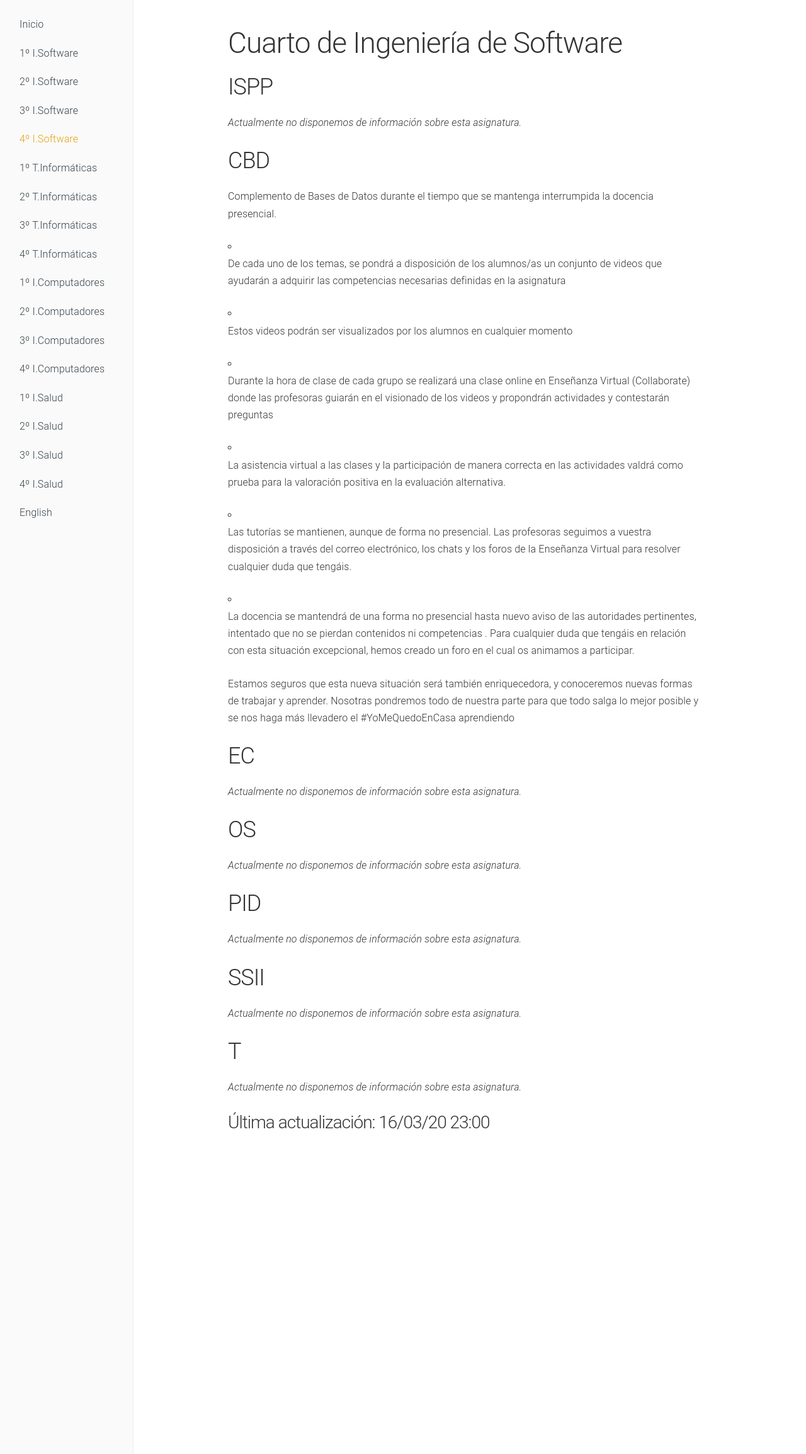
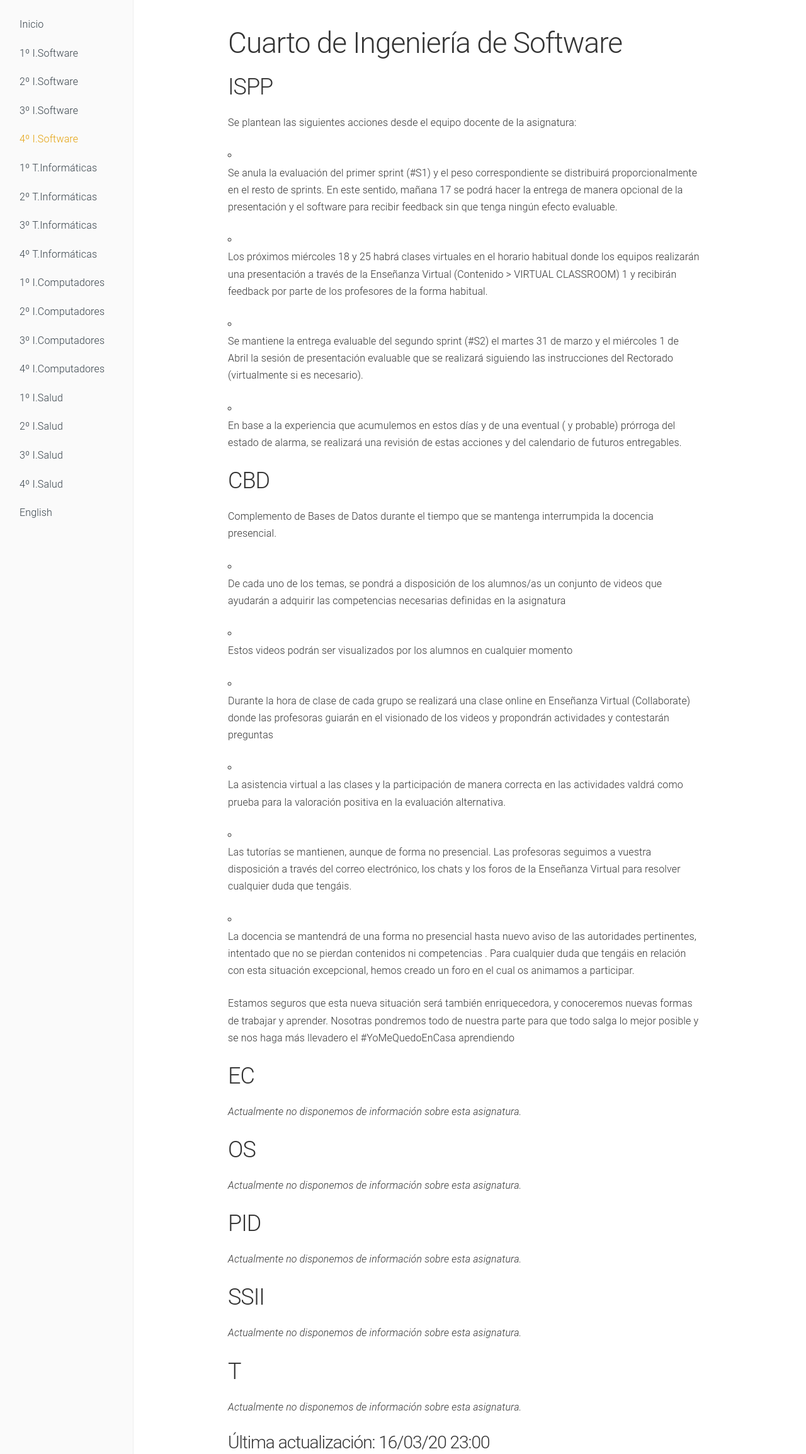
Before and after one commit to dlga/dlgaadaptaciones, a Jekyll site: the page built from 4soft.md, in a window 1280 px wide. Shown: the whole page at 63% size. Built offline with Jekyll 4.4.1, drawn with Linux system fonts in a browser that asks for light colours.

Commit message:
ISPP changed

```diff
--- a/4soft.md
+++ b/4soft.md
@@ -7,7 +7,17 @@ navigation: 5
 # Cuarto de Ingeniería de Software
 
 ## ISPP
-*Actualmente no disponemos de información sobre esta asignatura.*
+Se plantean las siguientes acciones desde el equipo docente de la asignatura:
+
+* Se anula la evaluación del primer sprint (#S1) y el peso correspondiente se distribuirá proporcionalmente en el resto de sprints. En este sentido, mañana 17 se podrá hacer la entrega de manera opcional de la presentación y el software para recibir feedback sin que tenga ningún efecto evaluable.
+
+* Los próximos miércoles 18 y 25 habrá clases virtuales en el horario habitual donde los equipos realizarán una presentación a través de la Enseñanza Virtual (Contenido > VIRTUAL CLASSROOM) 1 y recibirán feedback por parte de los profesores de la forma habitual.
+
+* Se mantiene la entrega evaluable del segundo sprint (#S2) el martes 31 de marzo y el miércoles 1 de Abril la sesión de presentación evaluable que se realizará siguiendo las instrucciones del Rectorado (virtualmente si es necesario).
+
+* En base a la experiencia que acumulemos en estos días y de una eventual ( y probable) prórroga del estado de alarma, se realizará una revisión de estas acciones y del calendario de futuros entregables.
+
+
 ## CBD
 
 Complemento de Bases de Datos  durante el tiempo que se mantenga interrumpida la docencia
```
